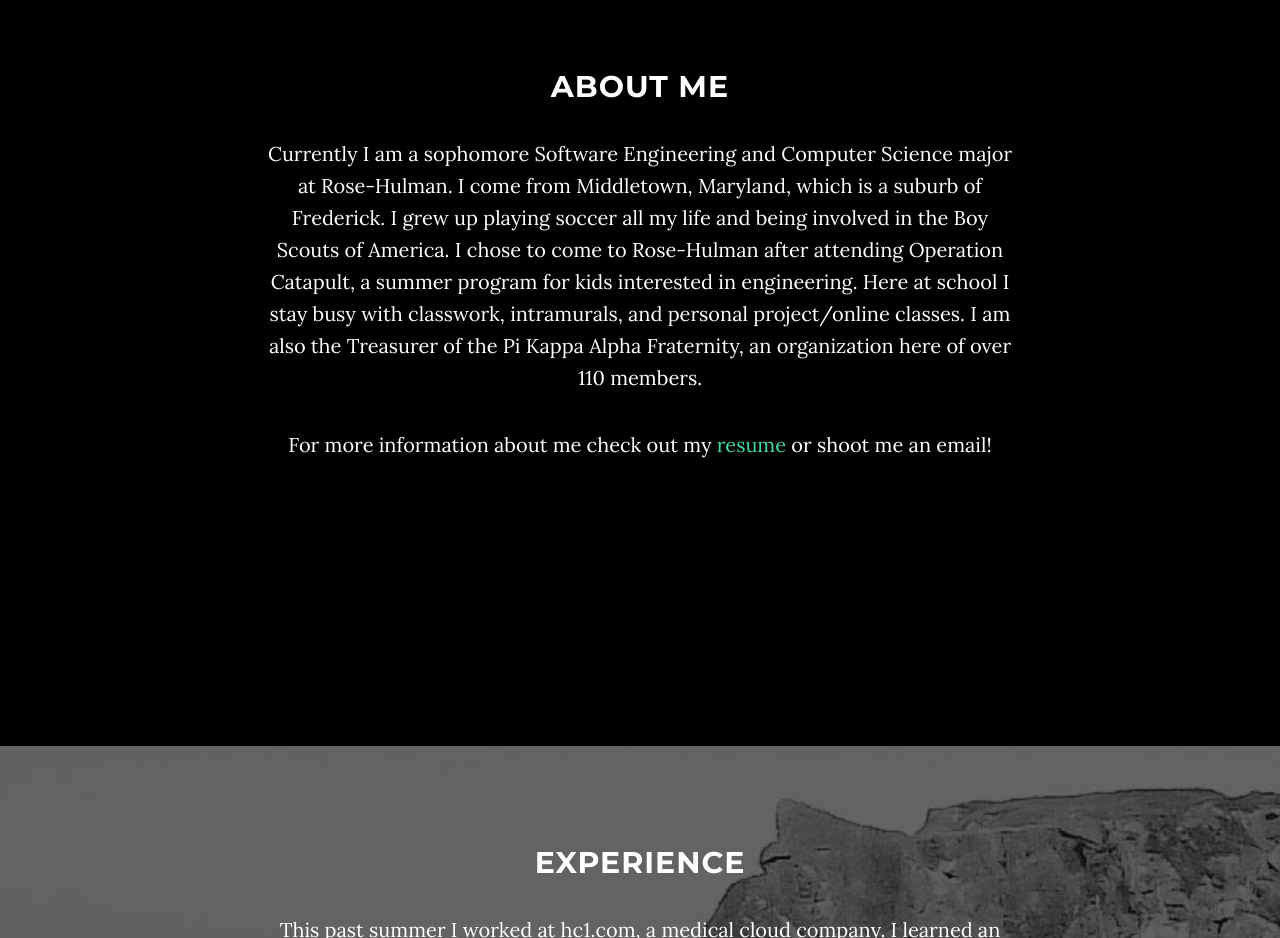
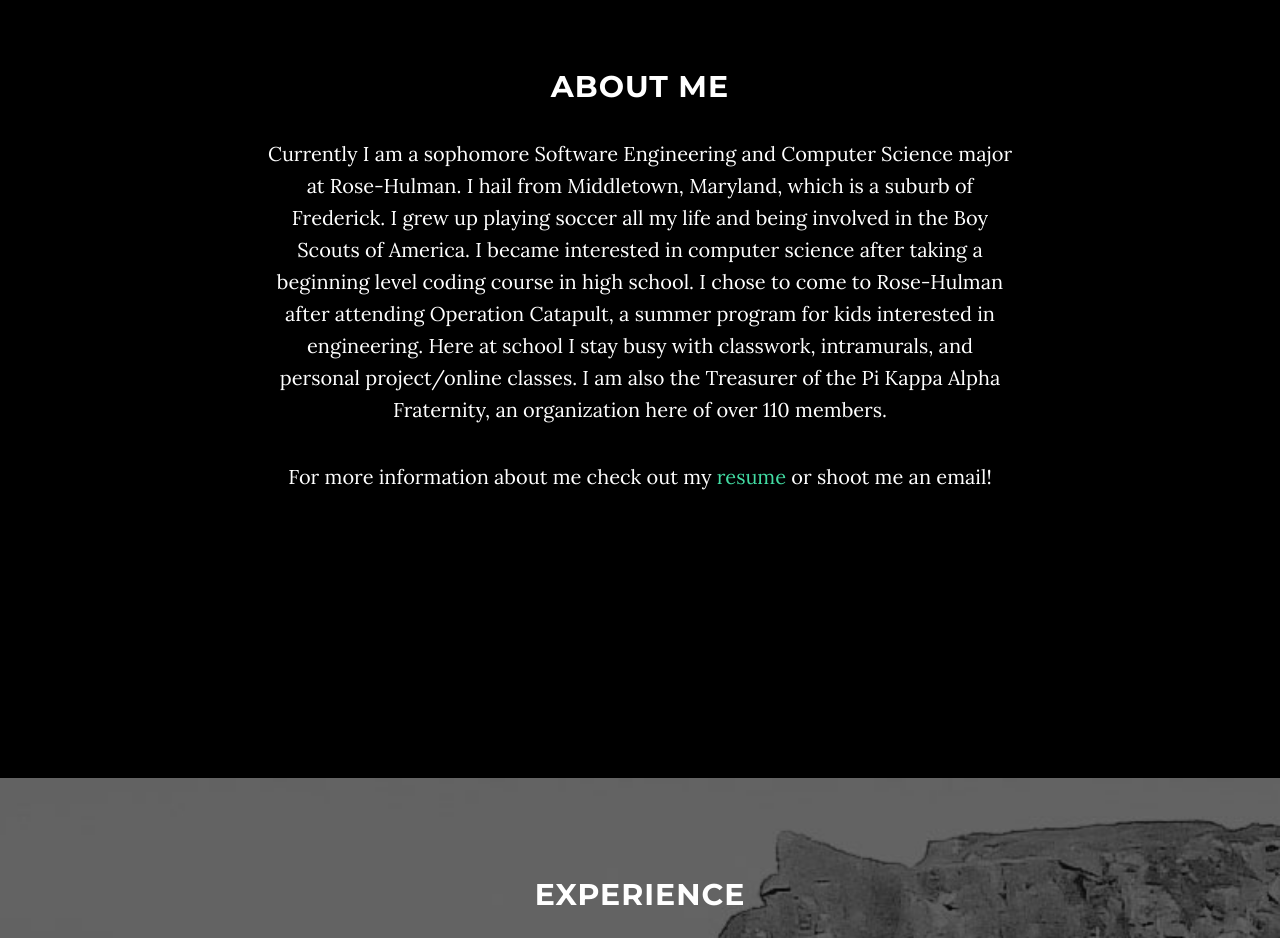
Before and after one commit to jmhohl13/jmhohl13.github.io, a plain HTML site: page index.html in a window 1280 px wide. Shown: the part 980-1918 px from the top of the page. Drawn offline with Linux system fonts and the light colour scheme; some packages are replaced by stand-ins of ours.

Commit message:
few changes

```diff
--- a/index.html
+++ b/index.html
@@ -90,7 +90,7 @@
         <div class="row">
             <div class="col-lg-8 col-lg-offset-2">
                 <h2>About Me</h2>
-                <p>Currently I am a sophomore Software Engineering and Computer Science major at Rose-Hulman. I come from Middletown, Maryland, which is a suburb of Frederick. I grew up playing soccer all my life and being involved in the Boy Scouts of America. I chose to come to Rose-Hulman after attending Operation Catapult, a summer program for kids interested in engineering. Here at school I stay busy with classwork, intramurals, and personal project/online classes. I am also the Treasurer of the Pi Kappa Alpha Fraternity, an organization here of over 110 members. </p>
+                <p>Currently I am a sophomore Software Engineering and Computer Science major at Rose-Hulman. I hail from Middletown, Maryland, which is a suburb of Frederick. I grew up playing soccer all my life and being involved in the Boy Scouts of America. I became interested in computer science after taking a beginning level coding course in high school. I chose to come to Rose-Hulman after attending Operation Catapult, a summer program for kids interested in engineering. Here at school I stay busy with classwork, intramurals, and personal project/online classes. I am also the Treasurer of the Pi Kappa Alpha Fraternity, an organization here of over 110 members. </p>
                 <p>For more information about me check out my <a href="/hohl_resume.pdf">resume</a> or shoot me an email! </p>
 <!--                <p>Grayscale includes full HTML, CSS, and custom JavaScript files along with LESS files for easy customization.</p>-->
             </div>
```
